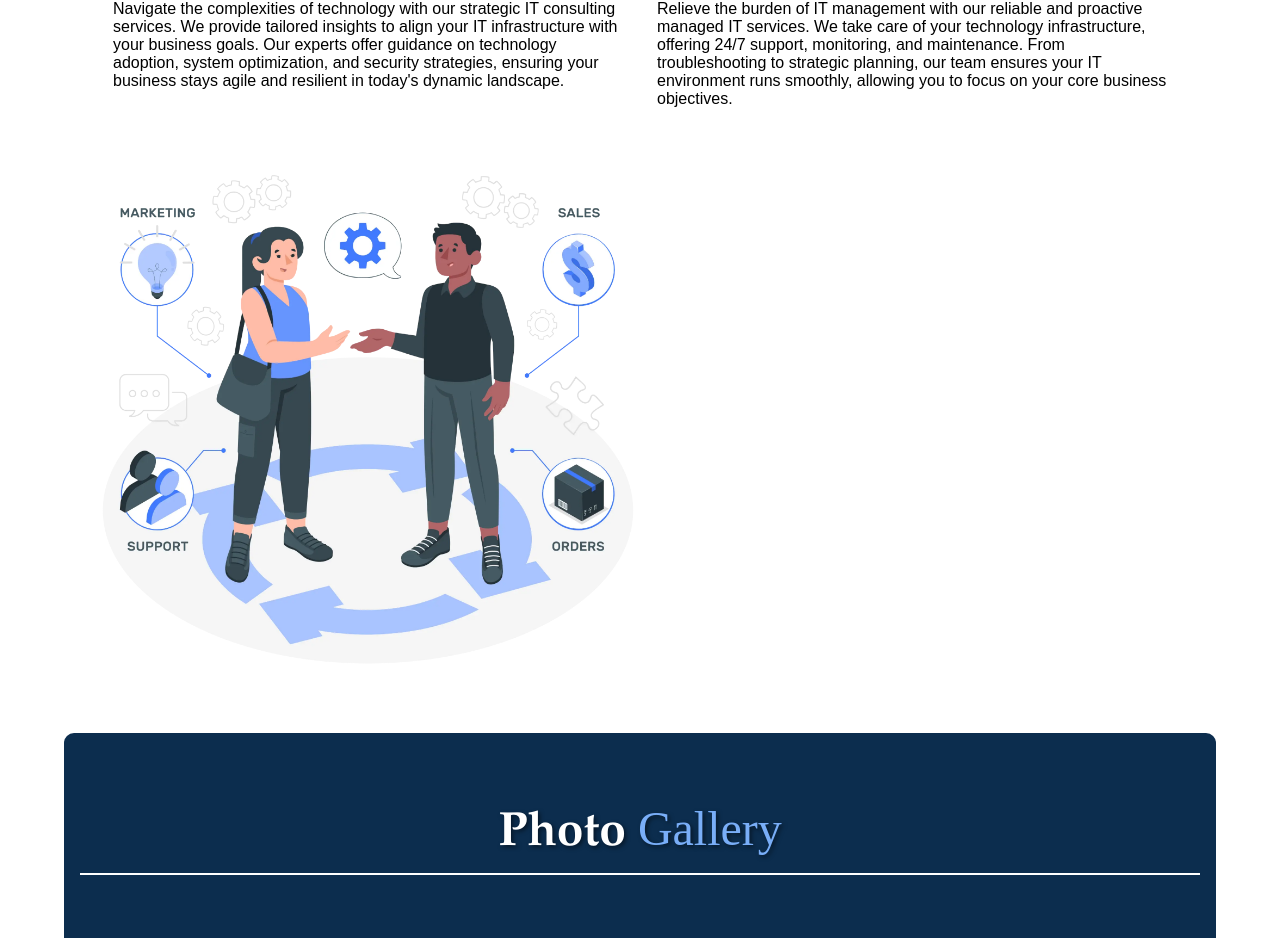
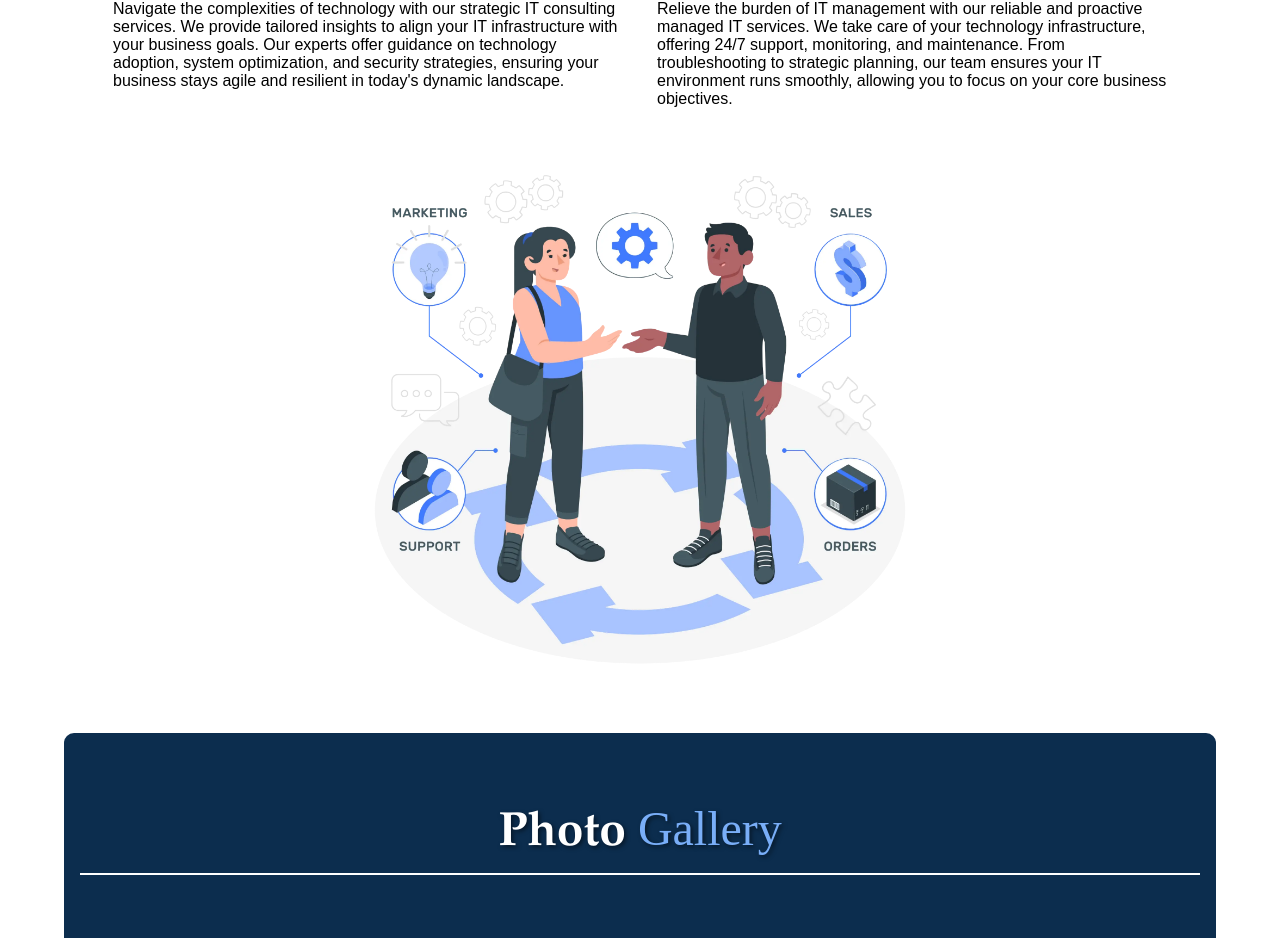
Before and after one commit to ilyza12/SwiftSite-Solution, a React (Vite) app: page / in a window 1280 px wide. Shown: the part 4594-5532 px from the top of the page. Built offline with nearby package versions, Linux system fonts and the light colour scheme.

Commit message:
add image

```diff
--- a/src/App.css
+++ b/src/App.css
@@ -517,8 +517,7 @@ nav #menu svg {
 }
 
 .service__img {
-  width: 100%;
-  height: 100%;
+  width: 50%;
   object-fit: contain;
   align-items: center;
   display: flex;
@@ -530,6 +529,7 @@ nav #menu svg {
   display: flex;
   justify-content: center;
   position: relative;
+  grid-column: 1 / span 2;
 }
 
 @media only screen and (max-width: 425px) {
```
Also changed, not shown: public/img/ammar.jpg.
